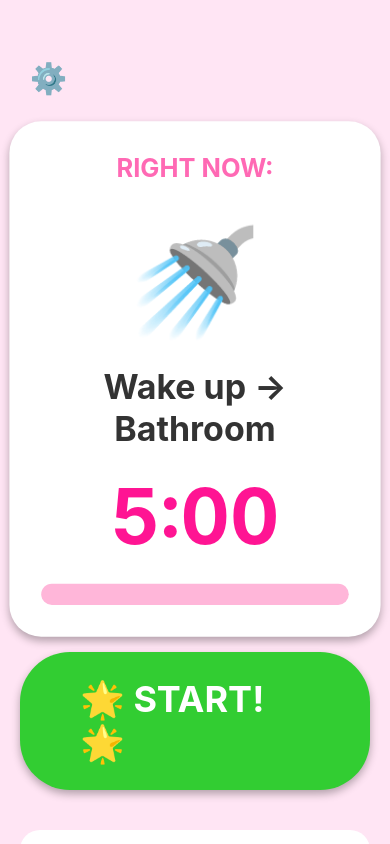
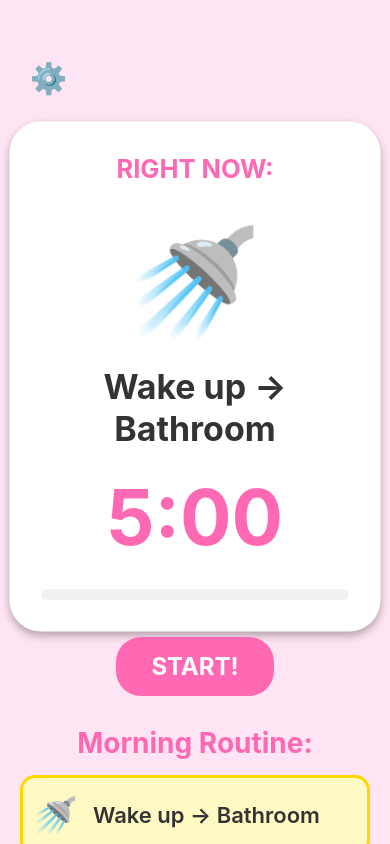
Before and after one commit to schild52787/Command-Center, a React Native app: screen / in a window 390 px wide. Built offline with nearby package versions, Linux system fonts and the light colour scheme.

Commit message:
Refactor TimerScreen.js for improved readability

```diff
--- a/src/screens/TimerScreen.js
+++ b/src/screens/TimerScreen.js
@@ -1,13 +1,5 @@
 import React, { useState, useEffect, useRef } from 'react';
-import {
-  StyleSheet,
-  View,
-  Text,
-  TouchableOpacity,
-  ScrollView,
-  Animated,
-  Dimensions,
-} from 'react-native';
+import { StyleSheet, View, Text, TouchableOpacity, ScrollView, Animated, Dimensions, } from 'react-native';
 import { Audio } from 'expo-av';
 import * as Haptics from 'expo-haptics';
 
@@ -21,7 +13,7 @@ export default function TimerScreen({ segments, onComplete, onSettings, streak }
   const progressAnim = useRef(new Animated.Value(0)).current;
   const pulseAnim = useRef(new Animated.Value(1)).current;
 
-  // New effect: update timeLeft when segments or currentSegmentIndex changes
+  // Update timeLeft when segments or currentSegmentIndex changes
   useEffect(() => {
     setTimeLeft(segments[currentSegmentIndex].duration * 60);
   }, [segments, currentSegmentIndex]);
@@ -46,16 +38,8 @@ export default function TimerScreen({ segments, onComplete, onSettings, streak }
     // Pulse animation for current segment
     Animated.loop(
       Animated.sequence([
-        Animated.timing(pulseAnim, {
-          toValue: 1.1,
-          duration: 1000,
-          useNativeDriver: true,
-        }),
-        Animated.timing(pulseAnim, {
-          toValue: 1,
-          duration: 1000,
-          useNativeDriver: true,
-        }),
+        Animated.timing(pulseAnim, { toValue: 1.1, duration: 1000, useNativeDriver: true }),
+        Animated.timing(pulseAnim, { toValue: 1, duration: 1000, useNativeDriver: true }),
       ])
     ).start();
   }, []);
@@ -75,10 +59,8 @@ export default function TimerScreen({ segments, onComplete, onSettings, streak }
   const handleSegmentComplete = async () => {
     await playGentleSound();
     Haptics.notificationAsync(Haptics.NotificationFeedbackType.Success);
-
     const newCompleted = [...completedSegments, currentSegmentIndex];
     setCompletedSegments(newCompleted);
-
     if (currentSegmentIndex < segments.length - 1) {
       const nextIndex = currentSegmentIndex + 1;
       setCurrentSegmentIndex(nextIndex);
@@ -126,32 +108,27 @@ export default function TimerScreen({ segments, onComplete, onSettings, streak }
         </TouchableOpacity>
         {streak > 0 && (
           <View style={styles.streakBadge}>
-            <Text style={styles.streakText}>🔥 {streak} days!</Text>
+            <Text style={styles.streakText}>{streak} days!</Text>
           </View>
         )}
       </View>
-
       <ScrollView contentContainerStyle={styles.content}>
         {/* Main Current Segment Display */}
-        <Animated.View
-          style={[styles.currentSegmentCard, { transform: [{ scale: pulseAnim }] }]}
-        >
+        <Animated.View style={[styles.currentSegmentCard, { transform: [{ scale: pulseAnim }] }] }>
           <Text style={styles.currentLabel}>RIGHT NOW:</Text>
           <Text style={styles.emojiLarge}>{currentSegment.emoji}</Text>
           <Text style={styles.segmentName}>{currentSegment.name}</Text>
           <Text style={styles.timerDisplay}>{formatTime(timeLeft)}</Text>
-
           {/* Progress Bar */}
           <View style={styles.progressBarContainer}>
             <View style={[styles.progressBarFill, { width: `${progress}%` }]} />
           </View>
         </Animated.View>
-
         {/* Start/Pause Button */}
         {!isRunning ? (
           <TouchableOpacity style={styles.startButton} onPress={handleStart}>
             <Text style={styles.startButtonText}>
-              {completedSegments.length === 0 ? '🌟 START! 🌟' : '▶️ CONTINUE'}
+              {completedSegments.length === 0 ? ' START! ' : '▶️ CONTINUE'}
             </Text>
           </TouchableOpacity>
         ) : (
@@ -159,14 +136,18 @@ export default function TimerScreen({ segments, onComplete, onSettings, streak }
             <Text style={styles.pauseButtonText}>⏸️ PAUSE</Text>
           </TouchableOpacity>
         )}
-
+        {/* Done Button */}
+        {isRunning && (
+          <TouchableOpacity style={styles.doneButton} onPress={handleSegmentComplete}>
+            <Text style={styles.doneButtonText}>✅ DONE</Text>
+          </TouchableOpacity>
+        )}
         {/* Reset Button */}
         {(completedSegments.length > 0 || timeLeft < totalDuration) && (
           <TouchableOpacity style={styles.resetButton} onPress={handleReset}>
-            <Text style={styles.resetButtonText}>🔄 Start Over</Text>
+            <Text style={styles.resetButtonText}>Start Over</Text>
           </TouchableOpacity>
         )}
-
         {/* Segment Progress List */}
         <View style={styles.segmentList}>
           <Text style={styles.segmentListTitle}>Morning Routine:</Text>
@@ -174,7 +155,6 @@ export default function TimerScreen({ segments, onComplete, onSettings, streak }
             const isCompleted = completedSegments.includes(index);
             const isCurrent = index === currentSegmentIndex;
             const isUpcoming = index > currentSegmentIndex;
-
             return (
               <View
                 key={segment.id}
@@ -196,7 +176,7 @@ export default function TimerScreen({ segments, onComplete, onSettings, streak }
                   {segment.name}
                 </Text>
                 {isCompleted && <Text style={styles.checkmark}>✅</Text>}
-                {isCurrent && <Text style={styles.arrow}>👉</Text>}
+                {isCurrent && <Text style={styles.arrow}></Text>}
               </View>
             );
           })}
@@ -273,77 +253,80 @@ const styles = StyleSheet.create({
   timerDisplay: {
     fontSize: 72,
     fontWeight: 'bold',
-    color: '#FF1493',
-    fontVariant: ['tabular-nums'],
+    color: '#FF69B4',
+    marginBottom: 15,
+    textAlign: 'center',
   },
   progressBarContainer: {
+    height: 10,
     width: '100%',
-    height: 20,
-    backgroundColor: '#FFB6D9',
-    borderRadius: 10,
-    marginTop: 20,
+    backgroundColor: '#F1F1F1',
+    borderRadius: 5,
     overflow: 'hidden',
+    marginTop: 10,
   },
   progressBarFill: {
     height: '100%',
-    backgroundColor: '#32CD32',
-    borderRadius: 10,
+    backgroundColor: '#FF69B4',
   },
   startButton: {
-    backgroundColor: '#32CD32',
-    paddingVertical: 25,
-    paddingHorizontal: 60,
-    borderRadius: 50,
-    marginVertical: 10,
-    shadowColor: '#000',
-    shadowOffset: { width: 0, height: 4 },
-    shadowOpacity: 0.3,
-    shadowRadius: 8,
-    elevation: 8,
+    backgroundColor: '#FF69B4',
+    borderRadius: 25,
+    paddingVertical: 15,
+    paddingHorizontal: 30,
+    marginBottom: 10,
   },
   startButtonText: {
-    fontSize: 36,
+    color: 'white',
+    fontSize: 24,
     fontWeight: 'bold',
-    color: 'white',
+    textAlign: 'center',
   },
   pauseButton: {
-    backgroundColor: '#FFA500',
-    paddingVertical: 25,
-    paddingHorizontal: 60,
-    borderRadius: 50,
-    marginVertical: 10,
-    shadowColor: '#000',
-    shadowOffset: { width: 0, height: 4 },
-    shadowOpacity: 0.3,
-    shadowRadius: 8,
-    elevation: 8,
+    backgroundColor: '#FFB6C1',
+    borderRadius: 25,
+    paddingVertical: 15,
+    paddingHorizontal: 30,
+    marginBottom: 10,
   },
   pauseButtonText: {
-    fontSize: 36,
+    color: 'white',
+    fontSize: 24,
     fontWeight: 'bold',
+    textAlign: 'center',
+  },
+  doneButton: {
+    backgroundColor: '#8BC34A',
+    borderRadius: 25,
+    paddingVertical: 15,
+    paddingHorizontal: 30,
+    marginBottom: 10,
+  },
+  doneButtonText: {
     color: 'white',
+    fontSize: 24,
+    fontWeight: 'bold',
+    textAlign: 'center',
   },
   resetButton: {
-    backgroundColor: '#FF69B4',
+    backgroundColor: '#E0E0E0',
+    borderRadius: 25,
     paddingVertical: 15,
-    paddingHorizontal: 40,
-    borderRadius: 30,
-    marginTop: 10,
+    paddingHorizontal: 30,
+    marginBottom: 20,
   },
   resetButtonText: {
-    fontSize: 20,
+    color: '#333',
+    fontSize: 18,
     fontWeight: 'bold',
-    color: 'white',
+    textAlign: 'center',
   },
   segmentList: {
     width: '100%',
-    marginTop: 30,
-    backgroundColor: 'white',
-    borderRadius: 20,
-    padding: 20,
+    marginTop: 20,
   },
   segmentListTitle: {
-    fontSize: 24,
+    fontSize: 28,
     fontWeight: 'bold',
     color: '#FF69B4',
     marginBottom: 15,
```
